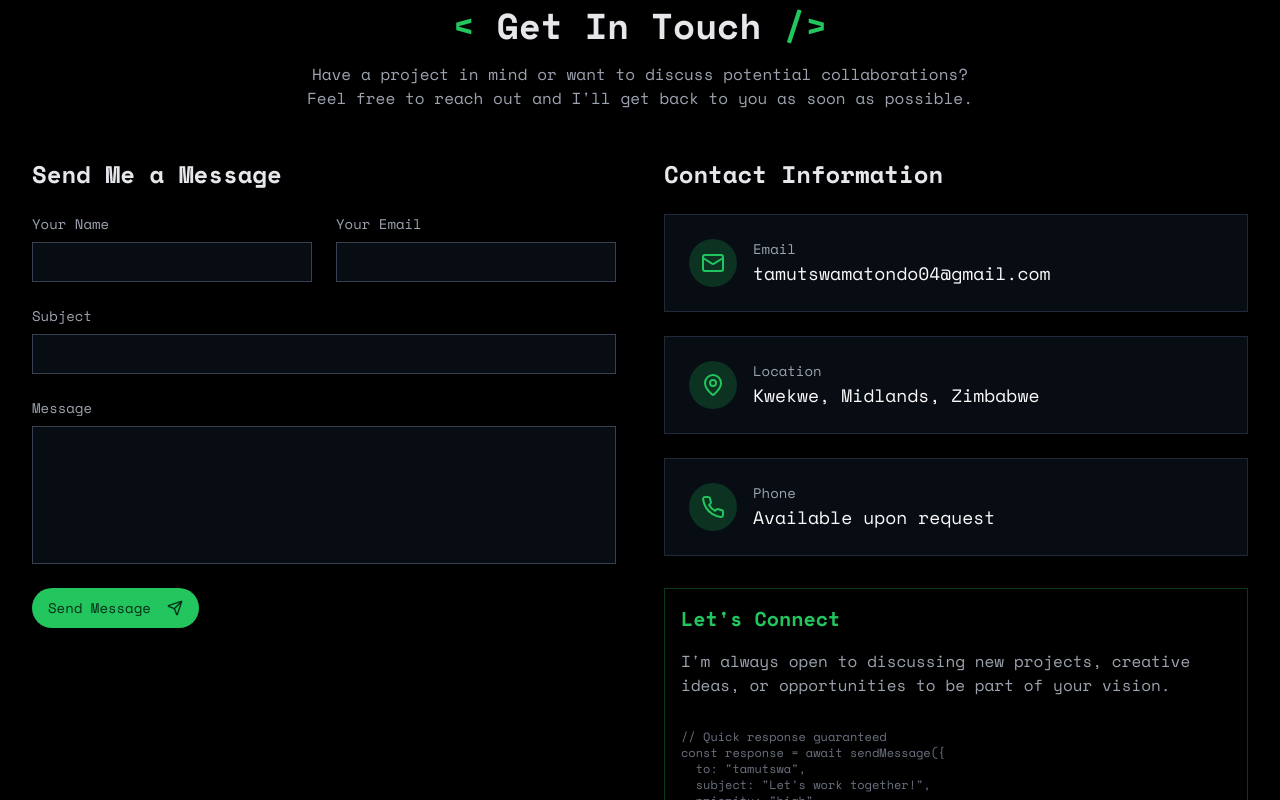
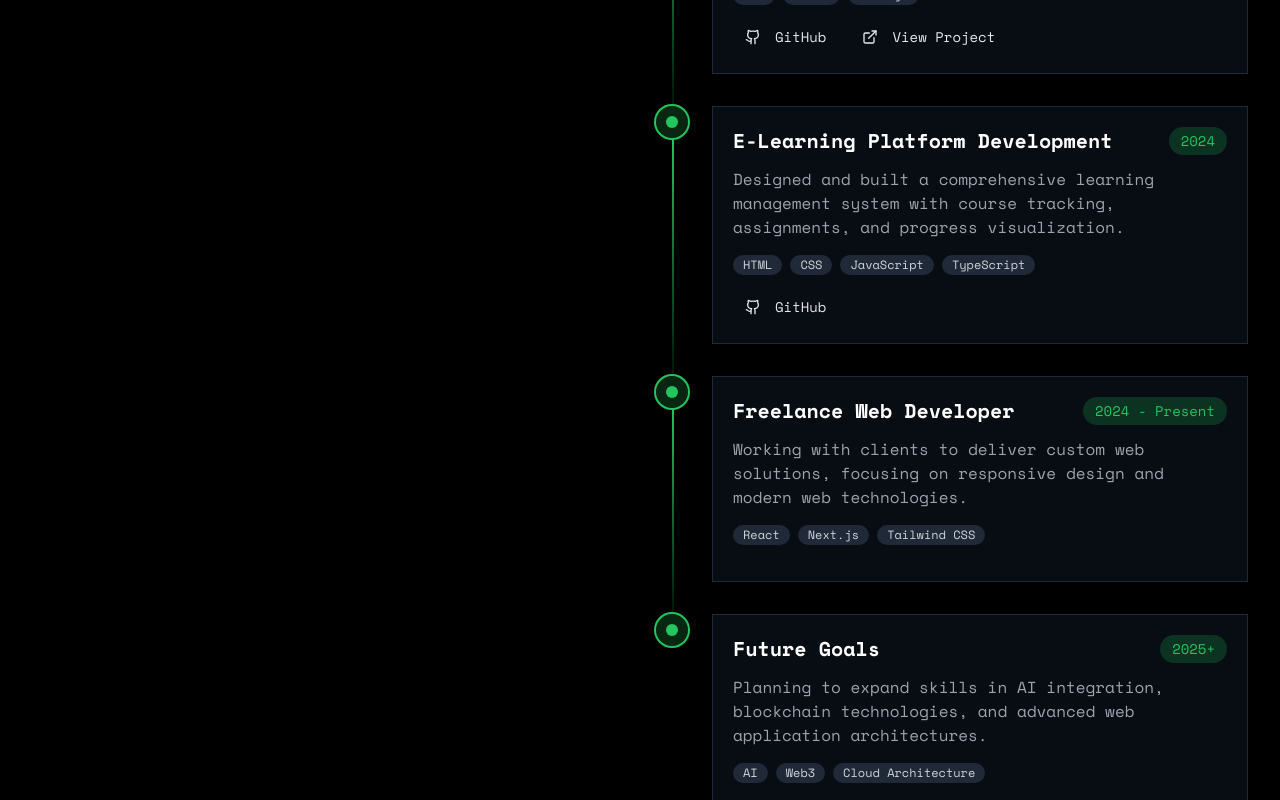
Before and after one commit to Tamutswa/My_Portfolio, a Next.js app: page / in a window 1280 px wide. Shown: the part 6140-6940 px from the top of the page. Built offline with nearby package versions, Linux system fonts and the light colour scheme.

Commit message:
Update developer-timeline.tsx

```diff
--- /dev/null
+++ b/components/developer-timeline.tsx
@@ -0,0 +1,138 @@
+"use client"
+
+import { motion } from "framer-motion"
+import { ExternalLink, Github } from "lucide-react"
+import { Button } from "@/components/ui/button"
+
+type TimelineEntry = {
+  id: number
+  title: string
+  date: string
+  description: string
+  tags?: string[]
+  githubUrl?: string
+  projectUrl?: string
+}
+
+const timelineEntries: TimelineEntry[] = [
+  {
+    id: 1,
+    title: "Started Learning Web Development",
+    date: "2022",
+    description:
+      "Began my journey in web development, focusing on HTML, CSS, and JavaScript fundamentals. Built my first static websites and small interactive applications.",
+    tags: ["HTML", "CSS", "JavaScript"],
+  },
+  {
+    id: 2,
+    title: "Smart Hanger System Project",
+    date: "2023",
+    description:
+      "Led a team to develop an IoT-based inventory management system for retail stores, integrating hardware sensors with a web dashboard.",
+    tags: ["IoT", "React", "Node.js"],
+    githubUrl: "https://github.com/Tamutswa/Smart_Hanger_System",
+    projectUrl: "https://github.com/users/Tamutswa/projects/3",
+  },
+  {
+    id: 3,
+    title: "E-Learning Platform Development",
+    date: "2024",
+    description:
+      "Designed and built a comprehensive learning management system with course tracking, assignments, and progress visualization.",
+    tags: ["HTML", "CSS", "JavaScript", "TypeScript"],
+    githubUrl: "https://github.com/Tamutswa/Edu_Learning_Platform",
+  },
+  {
+    id: 4,
+    title: "Freelance Web Developer",
+    date: "2024 - Present",
+    description:
+      "Working with clients to deliver custom web solutions, focusing on responsive design and modern web technologies.",
+    tags: ["React", "Next.js", "Tailwind CSS"],
+  },
+  {
+    id: 5,
+    title: "Future Goals",
+    date: "2025+",
+    description:
+      "Planning to expand skills in AI integration, blockchain technologies, and advanced web application architectures.",
+    tags: ["AI", "Web3", "Cloud Architecture"],
+  },
+]
+
+export default function DeveloperTimeline() {
+  return (
+    <div className="space-y-8">
+      {timelineEntries.map((entry, index) => (
+        <motion.div
+          key={entry.id}
+          initial={{ opacity: 0, y: 20 }}
+          whileInView={{ opacity: 1, y: 0 }}
+          transition={{ duration: 0.5, delay: index * 0.1 }}
+          viewport={{ once: true }}
+          className="relative"
+        >
+          {/* Timeline connector */}
+          {index < timelineEntries.length - 1 && (
+            <div className="absolute left-4 top-8 h-full w-0.5 bg-gradient-to-b from-primary to-primary/10"></div>
+          )}
+
+          <div className="flex gap-6">
+            {/* Timeline dot */}
+            <div className="relative z-10 flex h-8 w-8 items-center justify-center rounded-full bg-primary/20 ring-2 ring-primary">
+              <span className="h-3 w-3 rounded-full bg-primary"></span>
+            </div>
+
+            {/* Content */}
+            <div className="flex-1 rounded-lg border border-gray-800 bg-gray-900/50 p-5 shadow-lg transition-all duration-300 hover:border-primary/50 hover:shadow-primary/5">
+              <div className="flex flex-wrap items-center justify-between gap-2 mb-3">
+                <h3 className="text-xl font-bold text-white">{entry.title}</h3>
+                <span className="rounded-full bg-primary/20 px-3 py-1 text-sm font-medium text-primary">
+                  {entry.date}
+                </span>
+              </div>
+
+              <p className="text-gray-400 mb-4">{entry.description}</p>
+
+              {/* Tags */}
+              {entry.tags && entry.tags.length > 0 && (
+                <div className="flex flex-wrap gap-2 mb-4">
+                  {entry.tags.map((tag) => (
+                    <span
+                      key={tag}
+                      className="rounded-full bg-gray-800 px-2.5 py-0.5 text-xs font-medium text-gray-300"
+                    >
+                      {tag}
+                    </span>
+                  ))}
+                </div>
+              )}
+
+              {/* Links */}
+              {(entry.githubUrl || entry.projectUrl) && (
+                <div className="flex flex-wrap gap-3">
+                  {entry.githubUrl && (
+                    <Button asChild variant="ghost" size="sm" className="h-8">
+                      <a href={entry.githubUrl} target="_blank" rel="noopener noreferrer">
+                        <Github className="h-3.5 w-3.5 mr-1.5" />
+                        GitHub
+                      </a>
+                    </Button>
+                  )}
+                  {entry.projectUrl && (
+                    <Button asChild variant="ghost" size="sm" className="h-8">
+                      <a href={entry.projectUrl} target="_blank" rel="noopener noreferrer">
+                        <ExternalLink className="h-3.5 w-3.5 mr-1.5" />
+                        View Project
+                      </a>
+                    </Button>
+                  )}
+                </div>
+              )}
+            </div>
+          </div>
+        </motion.div>
+      ))}
+    </div>
+  )
+}
```
